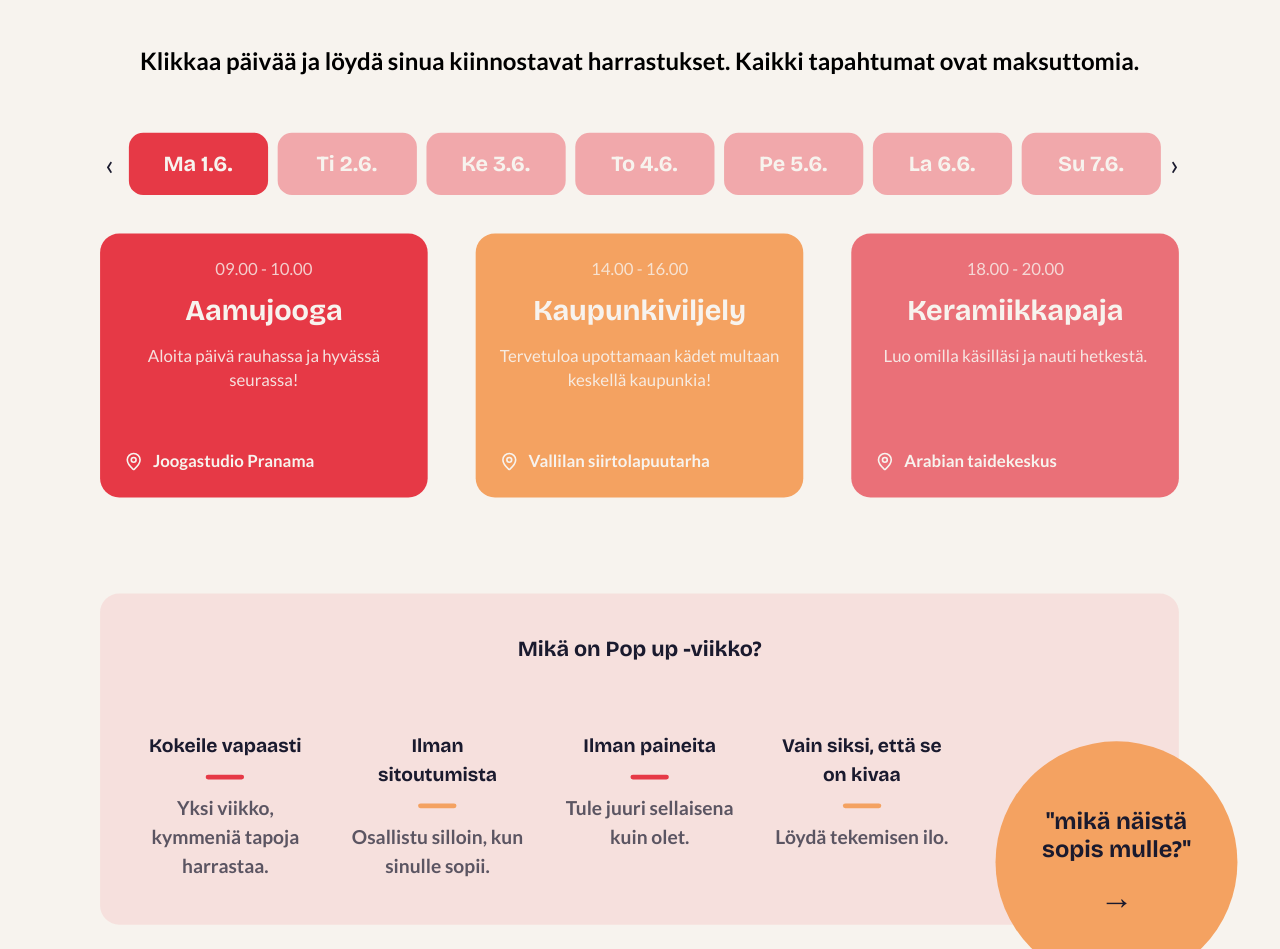
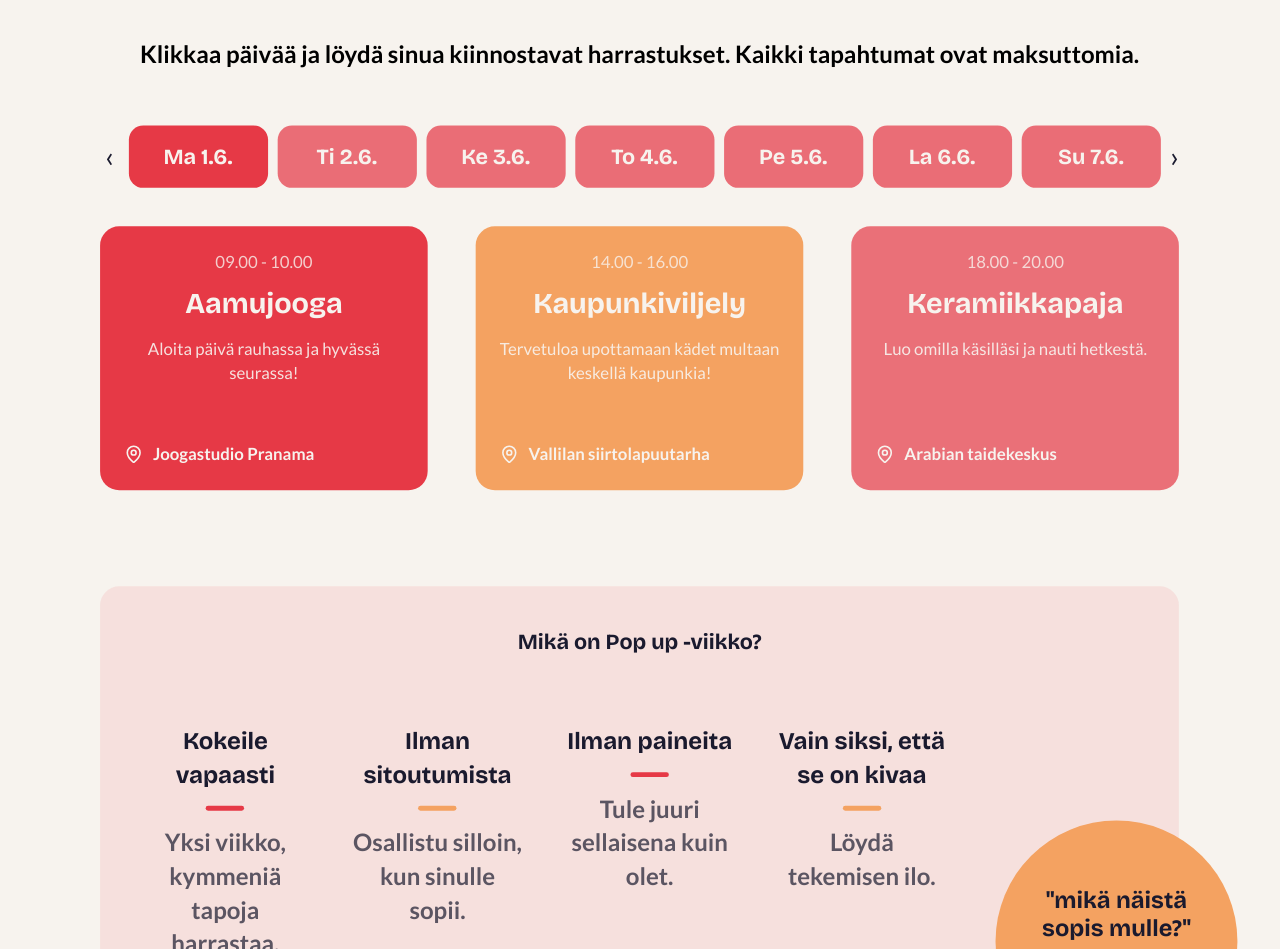
Before and after one commit to urkkiz225/harrastaminen-kampanja-sivut, a Next.js app: page / in a window 1280 px wide. Shown: the part 1263-2212 px from the top of the page. Built offline with nearby package versions, Linux system fonts and the light colour scheme.

Commit message:
text size and behaviour changes

```diff
--- a/app/globals.css
+++ b/app/globals.css
@@ -35,5 +35,5 @@ h1, h2, h3, h4, h5, h6 {
 
 .word-animation {
   opacity: 0;
-  animation: wordFade 0.3s ease-out forwards;
+  animation: wordFade 0.1s ease-out forwards;
 }
--- a/components/sections/DaySchedule.tsx
+++ b/components/sections/DaySchedule.tsx
@@ -89,7 +89,7 @@ export default function DaySchedule() {
             <button key={i} onClick={() => setActiveDay(i)}
               className={`
                 px-1 py-3 rounded-xl font-heading font-bold text-bg text-sm sm:text-lg transition-all
-                ${activeDay === i ? "bg-secondary" : "bg-secondary/40"}
+                ${activeDay === i ? "bg-secondary" : "bg-secondary/71.5"}
               `}
             >
               {day}
--- a/components/sections/Essee.tsx
+++ b/components/sections/Essee.tsx
@@ -50,13 +50,13 @@ export default function EssayBox() {
             >
               {open ? (
                 // Boksi auki --> jokainen sana on oma span, animationDelay kasvaa sana sanalta
-                <div className="max-w-3xl mx-auto">
+                <div className="max-w-3xl mx-auto text-xl">
                   <p key={animation} className="whitespace-pre-wrap text-justify">
                     {words.map((word, i) => (
                       <span
                         key={i}
                         className="word-animation"
-                        style={{animationDelay: (i * 10) + "ms"}}
+                        style={{animationDelay: (i * 7) + "ms"}}
                       >
                         {word}{" "}
                       </span>
@@ -65,8 +65,8 @@ export default function EssayBox() {
                 </div>
               ) : (
                 // Boksi kiinni --> teksti näytetään normaalisti, häivytys peittää alaosan
-                <div className="max-w-3xl mx-auto">
-                  <p className="whitespace-pre-line text-justify">{essayText}</p>
+                <div className="max-w-3xl mx-auto text-xl">
+                  <p className="whitespace-pre-line text-justify text-xl">{essayText}</p>
                 </div>
               )}
             </div>
--- a/components/sections/PopupWeekInfo.tsx
+++ b/components/sections/PopupWeekInfo.tsx
@@ -8,11 +8,11 @@ export default function PopupWeekInfo() {
     Mikä on Pop up -viikko?
   </h3>
  {/*mikä on pop up viikko hieno gridi shitti description (responsiivisuusmaxxed)*/}
-  <div className="grid grid-cols-2 lg:grid-cols-4 gap-8 pr-0 lg:pr-40 mt-[55px] mb-[5px]">
+  <div className="grid grid-cols-2 lg:grid-cols-4 gap-8 pr-0 lg:pr-40 text-xl mt-[55px] mb-[5px]">
     {[{ title: "Kokeile vapaasti", desc: "Yksi viikko, kymmeniä tapoja harrastaa.", accent: "bg-secondary" },
       { title: "Ilman sitoutumista", desc: "Osallistu silloin, kun sinulle sopii.", accent: "bg-accent" },
       { title: "Ilman paineita", desc: "Tule juuri sellaisena kuin olet.", accent: "bg-secondary" },
-      { title: "Vain siksi, että se on kivaa", desc: "Löydä tekemisen ilo.", accent: "bg-accent" },
+      { title: "Vain siksi, että se on kivaa", desc: "Löydä tekemisen ilo.", accent: "bg-accent" }
     ].map((item, i) => (
       <div key={i} className="flex flex-col gap-3 text-center">
         <p className="font-heading font-bold text-text">{item.title}</p>
```
Also changed, not shown: 1 other file (tests, documents, lock files or other folders).
